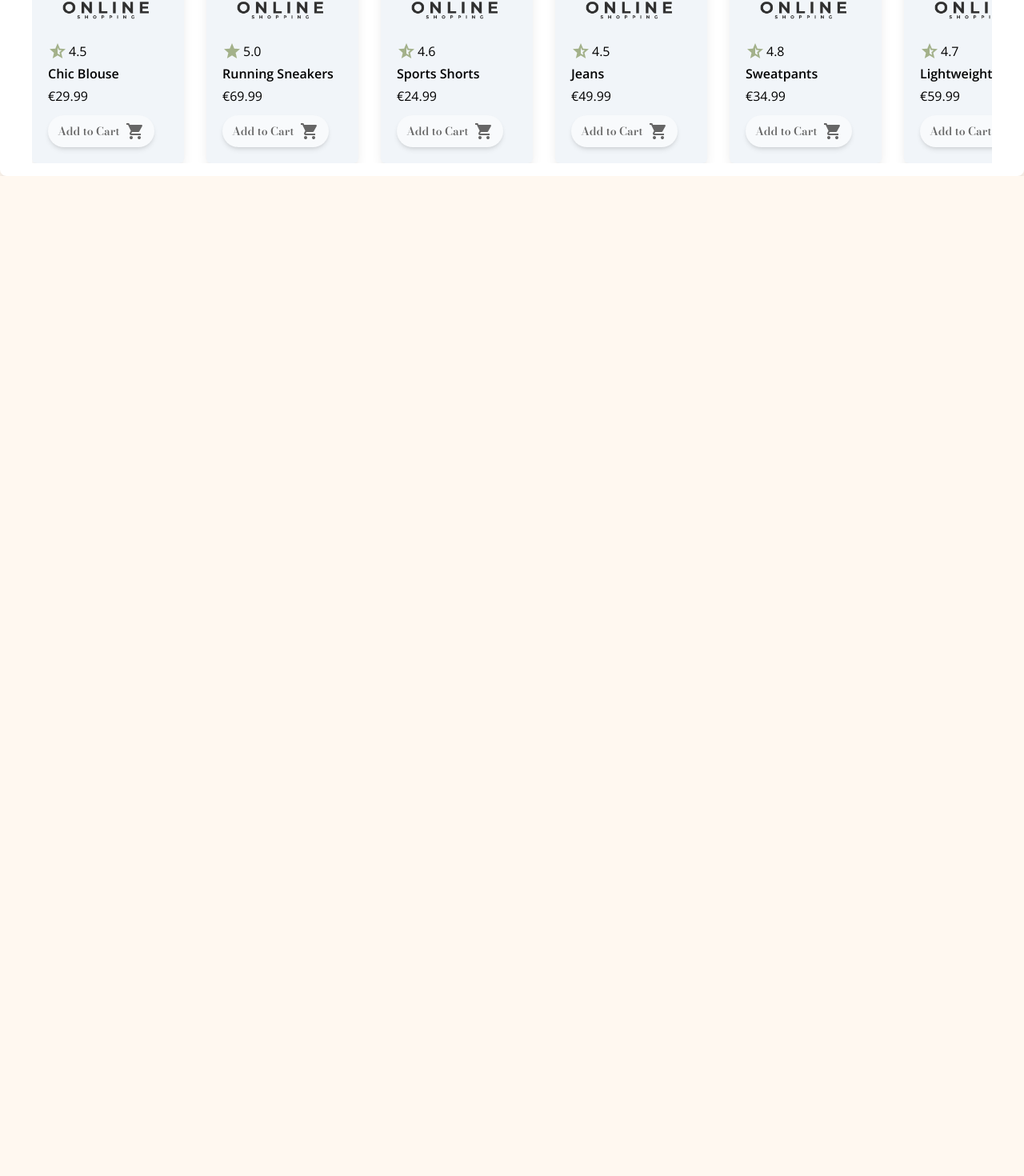
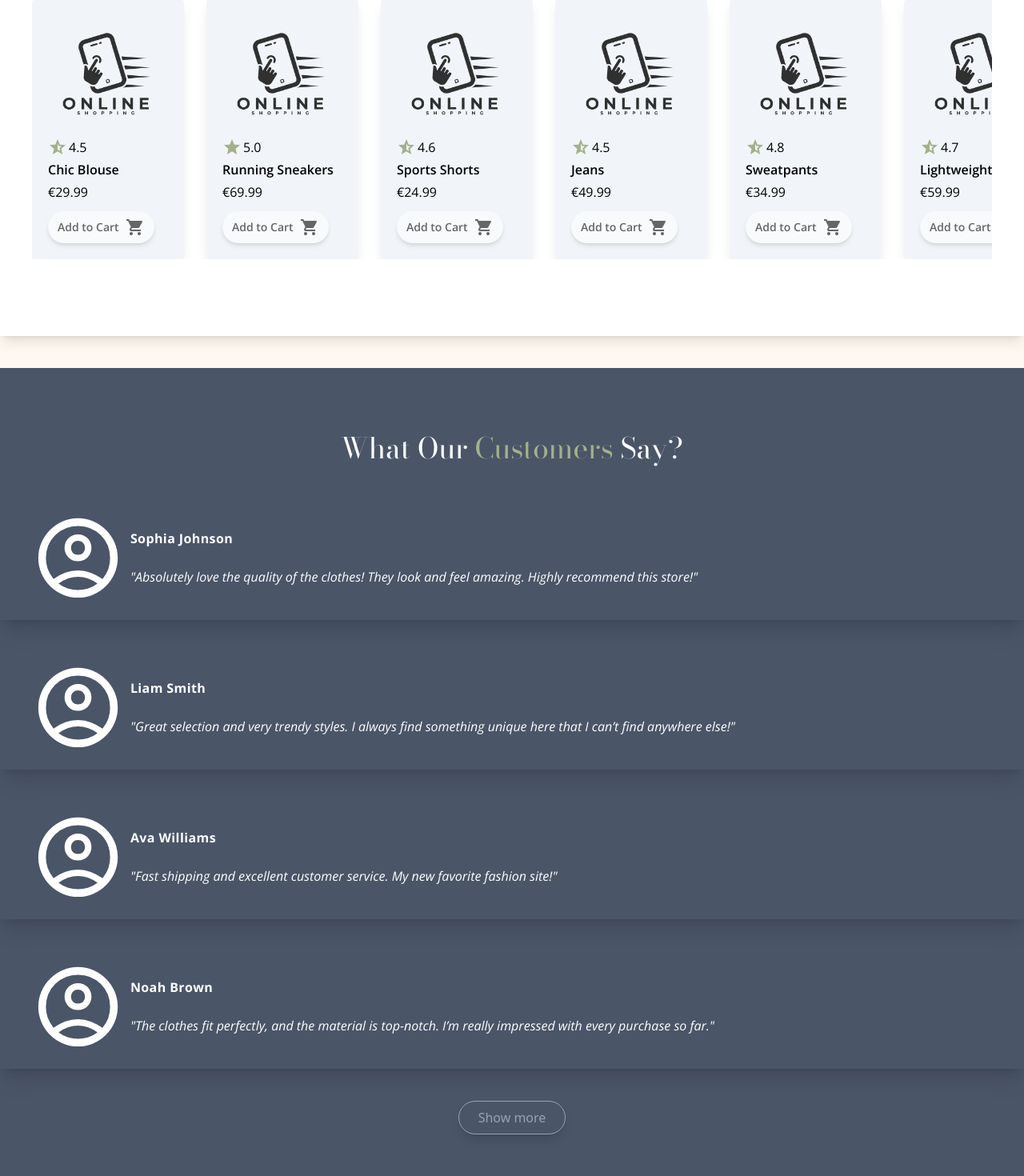
Before and after one commit to mihalisoik/fashion-e-shop-react-tailwind, a React (Vite) app: page / in a window 1280 px wide. Shown: the part 974-2444 px from the top of the page at 80% size. Before the commit the page ends 1194 px from the top, so only its background shows below. Built offline with nearby package versions, Linux system fonts and the light colour scheme.

Commit message:
Made the customerReviews section

```diff
--- /dev/null
+++ b/constants/reviews.js
@@ -0,0 +1,50 @@
+export const reviews = [
+  {
+    name: "Sophia Johnson",
+    comment: "Absolutely love the quality of the clothes! They look and feel amazing. Highly recommend this store!"
+  },
+  {
+    name: "Liam Smith",
+    comment: "Great selection and very trendy styles. I always find something unique here that I can’t find anywhere else!"
+  },
+  {
+    name: "Ava Williams",
+    comment: "Fast shipping and excellent customer service. My new favorite fashion site!"
+  },
+  {
+    name: "Noah Brown",
+    comment: "The clothes fit perfectly, and the material is top-notch. I’m really impressed with every purchase so far."
+  },
+  {
+    name: "Emma Garcia",
+    comment: "I’ve gotten so many compliments on my outfits from here. Stylish and affordable – what’s not to love?"
+  },
+  {
+    name: "Oliver Martinez",
+    comment: "The collection is incredible! Every piece I ordered looks just as good as in the pictures."
+  },
+  {
+    name: "Mia Rodriguez",
+    comment: "Finally, a store that has everything I need in one place! Amazing variety and quality."
+  },
+  {
+    name: "William Hernandez",
+    comment: "Excellent quality at great prices. I’m so glad I discovered this store – totally worth it!"
+  },
+  {
+    name: "Isabella Lee",
+    comment: "Superb quality and really stylish. I love that they offer so many color options too!"
+  },
+  {
+    name: "James Walker",
+    comment: "Quick delivery, great fit, and top quality. Will definitely be ordering again!"
+  },
+  {
+    name: "Amelia Gonzalez",
+    comment: "This site has quickly become my go-to for fashion. The designs are unique, and I’m always happy with my purchases."
+  },
+  {
+    name: "Ethan Perez",
+    comment: "Amazing products and top-notch quality! I can always count on this store for the latest trends."
+  }
+];
--- a/src/App.jsx
+++ b/src/App.jsx
@@ -1,3 +1,5 @@
+import CustomerReviews from "./sections/CustomerReviews";
+import Footer from "./sections/Footer";
 import Hero from "./sections/Hero";
 import Nav from "./sections/Nav";
 import PopularItems from "./sections/PopularItems";
@@ -8,6 +10,8 @@ export default function App() {
       <Nav />
       <Hero />
       <PopularItems />
+      <CustomerReviews />
+      <Footer />
     </div>
   )
 }
--- /dev/null
+++ b/src/components/ReviewCard.jsx
@@ -0,0 +1,23 @@
+function ReviewCard({comment,name}) {
+
+  return (
+    <div className="shadow-xl flex flex-col justify-center items-center text-white py-5 px-10 w-50 gap-2 lg:flex-row">
+      <div>
+        <img src="src/assets/icons/profile-pic.svg" alt="profile-pic"
+          className="w-32"
+        />
+      </div>
+      <div className="flex flex-col lg:flex-col-reverse justify-center items-center lg:items-start lg:gap-6 gap-1 w-full">
+        <p className="w-60 lg:w-full font-secondary italic">
+          "{comment}"
+        </p>
+        <h3 className="font-bold tracking-wide font-secondary">
+          {name}
+        </h3>
+      </div>
+
+    </div>
+  )
+}
+
+export default ReviewCard
--- a/src/index.css
+++ b/src/index.css
@@ -1,5 +1,6 @@
 @import url('https://fonts.googleapis.com/css2?family=Bodoni+Moda:ital,opsz,wght@0,6..96,400..900;1,6..96,400..900&family=League+Spartan:wght@100..900&display=swap');
 @import url('https://fonts.googleapis.com/css2?family=Bodoni+Moda:ital,opsz,wght@0,6..96,400..900;1,6..96,400..900&family=League+Spartan:wght@100..900&family=Open+Sans:ital,wght@0,300..800;1,300..800&display=swap');
+@import url('https://fonts.googleapis.com/css2?family=Open+Sans:ital,wght@0,300..800;1,300..800&display=swap');
 
 @tailwind base;
 @tailwind components;
@@ -10,7 +11,6 @@
   padding: 0;
   box-sizing: border-box;
   scroll-behavior: smooth;
-  font-family: Bodoni Moda , sans-serif;
 }
 
 body {
--- /dev/null
+++ b/src/sections/CustomerReviews.jsx
@@ -0,0 +1,51 @@
+import { useState } from "react"
+import { reviews } from "../../constants/reviews"
+import ReviewCard from "../components/ReviewCard"
+
+function CustomerReviews() {
+
+  const [renderedReviews,setRenderedReviews] = useState(4)
+
+  function renderMoreReviews() {
+    if (renderedReviews + 4 > reviews.length) {
+      setRenderedReviews(reviews.length)
+    } else {
+      setRenderedReviews(oldCount => oldCount + 4)
+    }
+  }
+
+  const ReviewElements = reviews.map((review,index) => {
+   if (index < renderedReviews) {
+    return (
+      <ReviewCard
+        key={review.name}
+        comment={review.comment}
+        name={review.name}
+      />
+    )
+   }
+  })
+
+  return (
+    <section
+    id="reviews"
+    className="w-full bg-[#4A5568] py-20 mt-10"
+    >
+      <div className="max-container flex flex-col gap-10 justify-center items-center">
+        <h2 className="text-4xl text-white font-primary">
+          What Our <span className="text-accent">Customers</span> Say?
+        </h2>
+        <div className="grid grid-cols-1 sm:grid-cols-2 lg:grid-cols-1 gap-4 sm:gap-8 lg:w-full">
+          {ReviewElements}
+        </div>
+        {renderedReviews!==reviews.length && <button className="text-slate-400 border border-slate-400 py-2 px-6 rounded-full shadow-lg hover:shadow-xl transition-transform transform hover:scale-105"
+        onClick={renderMoreReviews}
+        >
+          Show more
+        </button>}
+      </div>
+    </section>
+  )
+}
+
+export default CustomerReviews
--- /dev/null
+++ b/src/sections/Footer.jsx
@@ -0,0 +1,14 @@
+function Footer() {
+  return (
+    <footer className="md:mt-24 mt-10 bg-black flex">
+      <div className="max-container text-white py-10">
+        logo here
+      </div>
+      <p>
+        Thank you for shopping with us! We’re dedicated to providing quality products, exceptional customer service, and a seamless shopping experience. From exclusive deals to fast, reliable shipping, we’re here to make your online shopping easy and enjoyable. If you have any questions or need assistance, our support team is always ready to help. Follow us on social media for the latest updates, discounts, and more. Happy shopping!
+      </p>
+    </footer>
+  )
+}
+
+export default Footer
--- a/src/sections/Hero.jsx
+++ b/src/sections/Hero.jsx
@@ -4,17 +4,17 @@ function Hero() {
   return (
     <section
       id="home"
-      className="md:mt-24  mt-10 relative max-container">
+      className="md:mt-24 mt-10 relative max-container">
       <div className="sm:w-full w-auto h-[50rem] md:h-[40rem] sm:h-[30rem bg-contain bg-no-repeat bg-hero bg-right flex items-center justify-center"
       >
         <div className='container mx-auto px-4 flex flex-col items-center sm:items-start gap-y-4'>
-          <h1 className='text-[2.5rem] p-6 sm:p-3 sm:text-[3.5rem] text-text-color font-bold bg-background rounded-xl inline-block max-w-[90%]'>
+          <h1 className='text-[2.5rem] p-6 sm:p-3 sm:text-[3.5rem] text-text-color font-bold bg-background rounded-xl inline-block max-w-[90%] font-primary'>
             <span className='text-accent'>Elevate</span> Your Everyday Style!
           </h1>
           <p className='font-secondary w-96 sm:w-full md:w-[40rem] leading-5 tracking-widest text-slate-700 bg-background p-4 rounded-xl'>
             Discover a collection curated for trendsetters and timeless fashion lovers alike. From statement pieces to everyday essentials, our e-shop brings you quality, comfort, and style all in one place. With new arrivals every week, you’re bound to find something that fits just right. Step up your wardrobe and shop the looks you’ll love!
           </p>
-          <button className='bg-accent py-4 px-10 rounded-full text-slate-100 shadow-lg hover:shadow-xl transition-transform transform hover:scale-105 hover:bg-light-accent active:bg-extra-light-accent'>
+          <button className='font-primary bg-accent py-4 px-10 rounded-full text-slate-100 shadow-lg hover:shadow-xl transition-transform transform hover:scale-105 hover:bg-light-accent active:bg-extra-light-accent'>
             Shop now
           </button>
           </div>
--- a/src/sections/Nav.jsx
+++ b/src/sections/Nav.jsx
@@ -10,7 +10,7 @@ function Nav() {
         className="cursor-pointer"
         />
       </a>
-       <p className='text-slate-50 text-sm'>
+       <p className='text-slate-50 text-sm font-primary'>
         Free shipping for purchases of €50 and above
         </p>
        <div>
--- a/src/sections/PopularItems.jsx
+++ b/src/sections/PopularItems.jsx
@@ -1,4 +1,4 @@
-import { clothes } from "../clothes"
+import { clothes } from "../../constants/clothes"
 import AddToCartButton from "../components/Buttons"
 import ProductCard from "../components/ProductCard"
 import { formatCurrency } from "../utils/money"
@@ -17,13 +17,16 @@ function PopularItems() {
   ))
 
   return (
-    <section className='max-container'>
-      <div className='mt-10 w-full bg-white py-4 px-10 rounded-lg shadow-xl flex flex-1 flex-col justify-center items-start gap-6'>
-        <div className='text-3xl tracking-wide'>Our <span className="text-accent font-semibold tracking-wider">Popular</span> Products</div>
-        <div className="flex gap-7 w-full overflow-x-auto">
-           {popularItemsElements}
+    <section
+    id="popular-products"
+    className='bg-white py-20 mt-10 w-full shadow-lg'
+    >
+        <div className='max-container mt-10 w-full py-4 px-10 rounded-lg flex flex-1 flex-col justify-center items-start gap-6 font-primary'>
+          <div className='text-3xl tracking-wide'>Our <span className="text-accent font-semibold tracking-wider">Popular</span> Products</div>
+          <div className="flex gap-7 w-full overflow-x-auto">
+            {popularItemsElements}
+          </div>
         </div>
-      </div>
     </section>
   )
 }
--- a/tailwind.config.js
+++ b/tailwind.config.js
@@ -8,15 +8,15 @@ export default {
     extend: {
       fontFamily: {
         primary: ["Bodoni Moda", "sans-serif"],
-        secondary: ["Open Sans", "sans-serif"],
+        secondary: ["Open Sans", "sans-serif"]
       },
       colors: {
-        "primary": "#FF6F61",
-        "secondary": "#FAE3D9",
-        "accent": "#A3B18A",
+        primary: "#FF6F61",
+        secondary: "#FAE3D9",
+        accent: "#A3B18A",
         "light-accent":"#BCC9A4",
         "extra-light-accent":"#D6E1BF",
-        "background": "#FFF8F0",
+        background: "#FFF8F0",
         "text-color": "#4B3E3E"
       },
       backgroundImage: {
```
Also changed, not shown: constants/clothes.js (renamed from src/clothes.js), src/assets/icons/profile-pic.svg (added).
